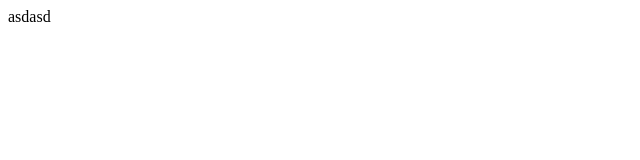
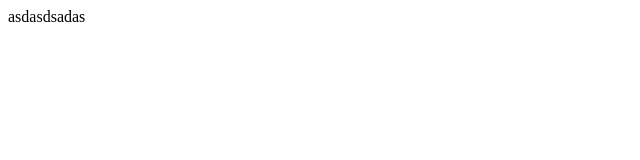
Before and after one commit to AKBORRAH/tg-web-app-react, a React (Vite) app: page / in a window 1280 px wide. Shown: the top 160 px of the page, without its empty margins (0-640 px from the left). Built offline with nearby package versions, Linux system fonts and the light colour scheme.

Commit message:
fix commit

```diff
--- a/src/App.jsx
+++ b/src/App.jsx
@@ -1,7 +1,9 @@
 function App() {
-    return <div>
-        asdasd
-    </div>
+    return (
+        <div>
+            asdasdsadas
+        </div>
+    );
 }
 
-export default App
+export default App;
```
